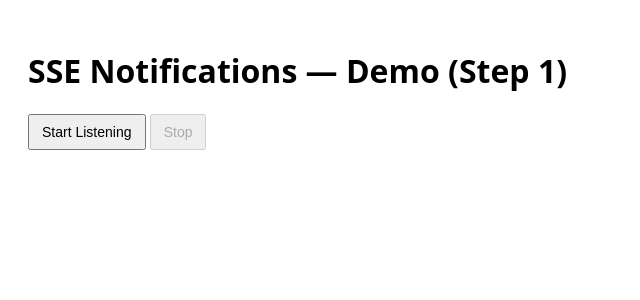
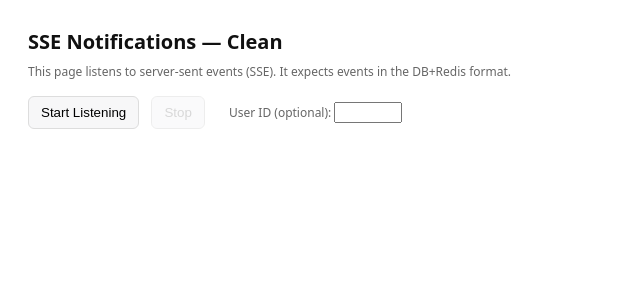
Before and after one commit to Anand-M-Cherian/django_sse_notifications, a Django app: page /notifications/ in a window 1280 px wide. Shown: the top 300 px of the page, without its empty margins (0-640 px from the left). Run offline with Django 5.2, Linux system fonts and the light colour scheme.

Commit message:
create_and_publish instead of in memory queue. stream endpoint enhanced to replay missed notifications from db using last_event_id. Update in client webpage for notification JSON change.

```diff
--- a/notifications/templates/notifications/index.html
+++ b/notifications/templates/notifications/index.html
@@ -2,73 +2,122 @@
 <html>
 <head>
   <meta charset="utf-8" />
-  <title>SSE Demo — step 1</title>
+  <title>SSE Notifications — Clean</title>
+  <meta name="viewport" content="width=device-width,initial-scale=1" />
   <style>
-    body { font-family: system-ui, -apple-system, Roboto, Arial; padding: 20px; }
-    #messages { margin-top: 16px; max-width: 700px; }
-    .msg { padding: 8px; border: 1px solid #ddd; margin-bottom: 8px; border-radius: 6px; }
+    body { font-family: system-ui, -apple-system, Roboto, Arial; padding: 20px; color: #111; }
+    h1 { margin: 0 0 8px 0; font-size: 20px; }
+    p { margin: 0 0 16px 0; color: #444; }
+    .controls { margin-bottom: 12px; }
+    button { padding: 8px 12px; margin-right: 8px; border-radius: 6px; border: 1px solid #ddd; background: #f7f7f8; cursor: pointer; }
+    button:disabled { opacity: 0.5; cursor: default; }
+    #messages { margin-top: 16px; max-width: 820px; }
+    .msg { padding: 10px 12px; border: 1px solid #eee; margin-bottom: 10px; border-radius: 8px; background: #fff; box-shadow: 0 1px 0 rgba(0,0,0,0.02); }
+    .msg .text { font-size: 15px; margin-bottom: 6px; }
     .meta { color: #666; font-size: 12px; }
-    button { padding: 8px 12px; font-size: 14px; }
+    .small { font-size: 12px; color: #666; }
   </style>
 </head>
 <body>
-  <h1>SSE Notifications — Demo (Step 1)</h1>
+  <h1>SSE Notifications — Clean</h1>
+  <p class="small">This page listens to server-sent events (SSE). It expects events in the DB+Redis format.</p>
 
+  <div class="controls">
     <button id="start-btn">Start Listening</button>
     <button id="stop-btn" disabled>Stop</button>
+    <label style="margin-left:12px;" class="small">User ID (optional): <input id="user-id" style="width:60px" /></label>
+  </div>
 
   <div id="messages"></div>
 
   <script>
-    let es = null;
+    // --- Helpers -----------------------------------------------------------------
+    function escapeHtml(str) {
+      return String(str)
+        .replaceAll('&', '&amp;')
+        .replaceAll('<', '&lt;')
+        .replaceAll('>', '&gt;')
+        .replaceAll('"', '&quot;')
+        .replaceAll("'", '&#39;');
+    }
+
+    function addMessageHtml(html) {
       const messages = document.getElementById('messages');
-    const startBtn = document.getElementById('start-btn');
-    const stopBtn = document.getElementById('stop-btn');
-
-    function addMessage(text) {
       const div = document.createElement('div');
       div.className = 'msg';
-      div.innerHTML = text;
+      div.innerHTML = html;
       messages.prepend(div);
     }
 
-    startBtn.addEventListener('click', () => {
-    if (es) {
-        addMessage('<i>Already connected</i>');
+    // --- SSE connection logic ---------------------------------------------------
+    let es = null;
+    const startBtn = document.getElementById('start-btn');
+    const stopBtn = document.getElementById('stop-btn');
+    const userIdInput = document.getElementById('user-id');
+
+    function connect(userId) {
+      const url = userId ? `/notifications/stream/?user_id=${encodeURIComponent(userId)}` : '/notifications/stream/';
+      es = new EventSource(url);
+
+      es.onopen = () => {
+        addMessageHtml('<div class="text"><em>Connected to stream</em></div><div class="meta">URL: ' + escapeHtml(url) + '</div>');
+      };
+
+      es.onmessage = (e) => {
+        // Server sends events with this shape:
+        // { "id": 42, "user_id": null, "payload": { "message": "...", "meta": {...} }, "created_at": "ISO-8601" }
+        let parsed;
+        try {
+          parsed = JSON.parse(e.data);
+        } catch (err) {
+          console.error('SSE: invalid JSON', e.data, err);
+          addMessageHtml('<div class="text"><em>Received non-JSON message</em></div><div class="meta">' + escapeHtml(String(e.data)) + '</div>');
           return;
         }
 
-    // Create EventSource connection to the Django SSE endpoint
-    es = new EventSource('/notifications/stream/');
+        const msgText = parsed.payload && parsed.payload.message ? parsed.payload.message : '(no message)';
+        const metaObj = parsed.payload && parsed.payload.meta ? parsed.payload.meta : null;
+        const createdAt = parsed.created_at ? new Date(parsed.created_at) : new Date();
+        const timeText = isNaN(createdAt.getTime()) ? 'Unknown time' : createdAt.toLocaleString();
 
-    es.onmessage = (e) => {
-        // e.data is the JSON string sent by server
-        const data = JSON.parse(e.data);
-        addMessage(`<b>${data.message}</b><div class="meta">at ${new Date(data.timestamp * 1000).toLocaleTimeString()}</div>`);
+        const metaHtml = metaObj ? `<div class="meta">meta: ${escapeHtml(JSON.stringify(metaObj))}</div>` : '';
+        const html = `<div class="text">${escapeHtml(msgText)}</div>${metaHtml}<div class="meta">id: ${escapeHtml(String(parsed.id || ''))} — at ${escapeHtml(timeText)}</div>`;
+        addMessageHtml(html);
       };
 
-    es.onerror = (e) => {
-        console.error('SSE error', e);
-        addMessage('<span style="color:red;">Connection lost. Retrying...</span>');
+      es.onerror = (err) => {
+        console.warn('SSE error', err);
+        // EventSource auto-reconnects; show a notice
+        addMessageHtml('<div class="text"><em>Connection error — EventSource will reconnect automatically.</em></div>');
       };
+    }
 
-    addMessage('<i>Connected to /notifications/stream/</i>');
+    function disconnect() {
+      if (es) {
+        try { es.close(); } catch (e) { /* ignore */ }
+        es = null;
+      }
+    }
+
+    // --- UI wiring --------------------------------------------------------------
+    startBtn.addEventListener('click', () => {
+      if (es) { addMessageHtml('<div class="text"><em>Already connected</em></div>'); return; }
+      const userId = userIdInput.value.trim() || null;
+      connect(userId);
       startBtn.disabled = true;
       stopBtn.disabled = false;
     });
 
     stopBtn.addEventListener('click', () => {
-    if (es) {
-        es.close();  // close the EventSource connection
-        es = null;
-        addMessage('<i>Disconnected</i>');
-    } else {
-        addMessage('<i>No active connection</i>');
-    }
+      if (!es) { addMessageHtml('<div class="text"><em>No active connection</em></div>'); return; }
+      disconnect();
+      addMessageHtml('<div class="text"><em>Disconnected</em></div>');
       startBtn.disabled = false;
       stopBtn.disabled = true;
     });
 
+    // Optional: auto-connect during development (comment out if not desired)
+    // window.addEventListener('load', () => { /* startBtn.click(); */ });
   </script>
 </body>
 </html>
--- a/notifications/views.py
+++ b/notifications/views.py
@@ -1,88 +1,167 @@
+# notifications/views.py
 import json
 import time
-from collections import deque
-from django.http import StreamingHttpResponse, HttpResponse, JsonResponse
+from django.http import StreamingHttpResponse, JsonResponse, HttpResponse
+from django.shortcuts import render
 from django.views.decorators.csrf import csrf_exempt
 from django.utils.encoding import force_str
-from django.shortcuts import render
+from django.conf import settings
+from django.contrib.auth import get_user_model
 
-# Create your views here.
+User = get_user_model()
 
-# Process-local queue for demo only
-_event_queue = deque()
-
-def demo_page(request):
-    return render(request, "notifications/index.html")
+from .models import Notification
+from .utils import create_and_publish, _redis_client as redis_client
 
 def _sse_format(data: str, event_id: str | None = None) -> str:
-    """
-    Format a string as an SSE event.
-    Uses the required "data: " lines and blank line at the end.
-    Optionally include an id: line (for Last-Event-ID handling later).
-    """
+    """Format a string as an SSE event block (id: ... \n data: ... \n\n)."""
     s = ""
     if event_id is not None:
         s += f"id: {event_id}\n"
-    # Each line of data must be prefixed with "data: "
     for line in force_str(data).splitlines():
         s += f"data: {line}\n"
     s += "\n"
     return s
 
+def demo_page(request):
+    """Render the demo HTML page (index.html)"""
+    return render(request, "notifications/index.html")
+
+
 def stream(request):
     """
-    SSE streaming endpoint using StreamingHttpResponse.
-    WARNING: This is demo/demo-only: under WSGI each open connection occupies a worker.
+    SSE stream view (sync).
+    Behavior:
+      1) Determine user_id (optional) and last_event_id from request.
+      2) Replay persisted notifications from Postgres with id > last_event_id.
+      3) Subscribe to Redis channel and forward new messages as SSE events (including id:).
+      4) Do a small post-subscribe DB check to reduce the race window.
+    Note: This is a synchronous implementation suitable for local/dev testing.
     """
+    # Optional: in a later step require authentication here (request.user)
+    user_id = request.GET.get("user_id")
+    last_event_id = request.META.get("HTTP_LAST_EVENT_ID") or request.GET.get("last_id")
+    try:
+        last_event_id = int(last_event_id) if last_event_id else 0
+    except (TypeError, ValueError):
+        last_event_id = 0
 
-    # OPTIONAL: basic auth check could go here (session or token).
-    # if not request.user.is_authenticated:
-    #     return HttpResponse(status=401)
+    channel = f"notifications:user:{user_id}" if user_id else "notifications:global"
 
     def event_stream():
-        # We will poll the in-memory queue. If empty, send a comment heartbeat to keep connection alive.
+        last_sent = last_event_id or 0
+
+        # 1) Replay: send persisted notifications with id > last_sent
+        if last_sent:
+            if user_id:
+                missed_qs = Notification.objects.filter(user_id=user_id, id__gt=last_sent).order_by("id")
+            else:
+                missed_qs = Notification.objects.filter(user__isnull=True, id__gt=last_sent).order_by("id")
+            for n in missed_qs:
+                payload = json.dumps({
+                    "id": n.id,
+                    "user_id": n.user_id,
+                    "payload": n.payload,
+                    "created_at": n.created_at.isoformat(),
+                }, separators=(",", ":"))
+                yield _sse_format(payload, event_id=str(n.id))
+                last_sent = max(last_sent, n.id)
+
+        # 2) Subscribe to Redis for live messages
+        pubsub = redis_client.pubsub(ignore_subscribe_messages=True)
+        pubsub.subscribe(channel)
+
+        # 3) Race mitigation: check DB again for any rows written while subscribing
+        if last_sent:
+            if user_id:
+                pending = Notification.objects.filter(user_id=user_id, id__gt=last_sent).order_by("id")
+            else:
+                pending = Notification.objects.filter(user__isnull=True, id__gt=last_sent).order_by("id")
+            for n in pending:
+                payload = json.dumps({
+                    "id": n.id,
+                    "user_id": n.user_id,
+                    "payload": n.payload,
+                    "created_at": n.created_at.isoformat(),
+                }, separators=(",", ":"))
+                yield _sse_format(payload, event_id=str(n.id))
+                last_sent = max(last_sent, n.id)
+
+        # 4) Listen to Redis and forward messages
         try:
-            while True:
-                if _event_queue:
-                    item = _event_queue.popleft()
-                    payload = json.dumps(item)
-                    yield _sse_format(payload)
-                else:
-                    # comment line (":") is ignored by EventSource clients; used to keep connection alive
-                    yield ": keep-alive\n\n"
-                    # small sleep to avoid busy loop. Tweak for latency/CPU tradeoff.
-                    time.sleep(1)
+            for item in pubsub.listen():
+                if not item:
+                    continue
+                if item.get("type") != "message":
+                    continue
+                raw = item.get("data")
+                if isinstance(raw, bytes):
+                    try:
+                        raw = raw.decode("utf-8")
+                    except Exception:
+                        continue
+                try:
+                    msg = json.loads(raw)
+                except Exception:
+                    # if not JSON, wrap raw payload
+                    msg = {"payload": raw}
+
+                msg_id = msg.get("id")
+                # avoid sending duplicates
+                if msg_id and last_sent and int(msg_id) <= int(last_sent):
+                    continue
+
+                payload_text = json.dumps(msg, separators=(",", ":"))
+                yield _sse_format(payload_text, event_id=str(msg.get("id")) if msg.get("id") else None)
+                if msg.get("id"):
+                    last_sent = max(last_sent, int(msg.get("id")))
         except GeneratorExit:
-            # client disconnected, generator closed
+            # client disconnected; clean up pubsub
+            try:
+                pubsub.close()
+            except Exception:
+                pass
             return
+        finally:
+            try:
+                pubsub.close()
+            except Exception:
+                pass
 
     return StreamingHttpResponse(event_stream(), content_type="text/event-stream")
 
 
-@csrf_exempt  # demo only; in prod protect this endpoint
+@csrf_exempt
 def push(request):
     """
-    Accepts POST JSON and enqueues it for SSE clients.
-    Example:
-      curl -X POST -H "Content-Type: application/json" -d '{"message":"Hello"}' http://127.0.0.1:8000/notifications/push/
+    Persist + publish endpoint.
+    Accepts JSON body like:
+    { "message": "...", "meta": {...}, "user_id": <optional> }
     """
     if request.method != "POST":
         return HttpResponse(status=405)
 
     try:
         body = request.body.decode("utf-8")
-        if not body:
-            return JsonResponse({"error": "empty body"}, status=400)
-        data = json.loads(body)
+        data = json.loads(body) if body else {}
     except Exception:
         return JsonResponse({"error": "invalid json"}, status=400)
 
-    # Build event object — add server timestamp & optional metadata
-    event = {
-        "message": data.get("message", ""),
-        "meta": data.get("meta", {}),
-        "timestamp": time.time(),
-    }
-    _event_queue.append(event)
+    payload = {"message": data.get("message"), "meta": data.get("meta", {})}
+    user_id = data.get("user_id")
 
-    return JsonResponse({"ok": True, "queued": len(_event_queue)})
+    # check if its a valid user
+    if user_id is not None:
+        try:
+            user_id = int(user_id)
+            User.objects.get(pk=user_id)
+        except (ValueError, User.DoesNotExist):
+            return JsonResponse(
+                {"error": "user not found"},
+                status=400
+            )
+
+    # Persist to DB and publish to Redis (create_and_publish returns Notification instance)
+    n = create_and_publish(user_id, payload)
+
+    return JsonResponse({"ok": True, "id": n.id})
```
Lines whose indentation alone changed are shown as unchanged.
